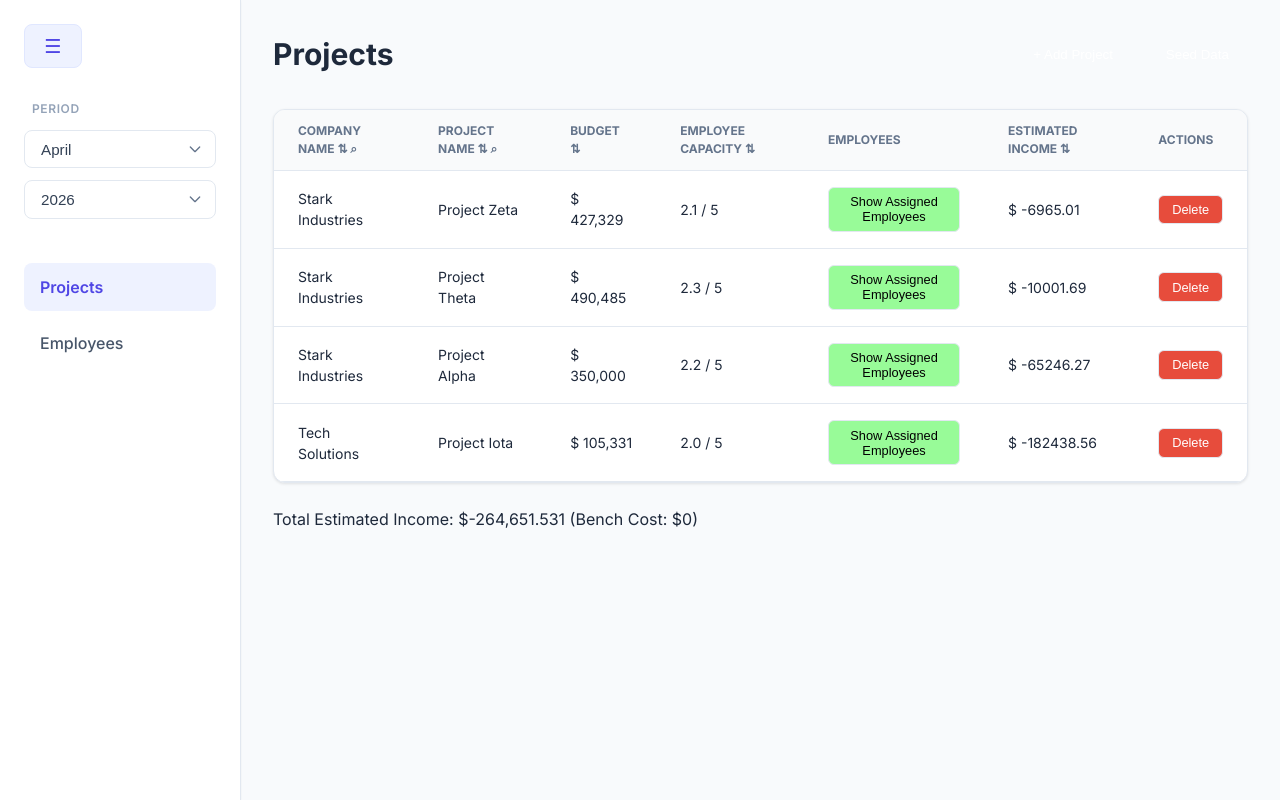
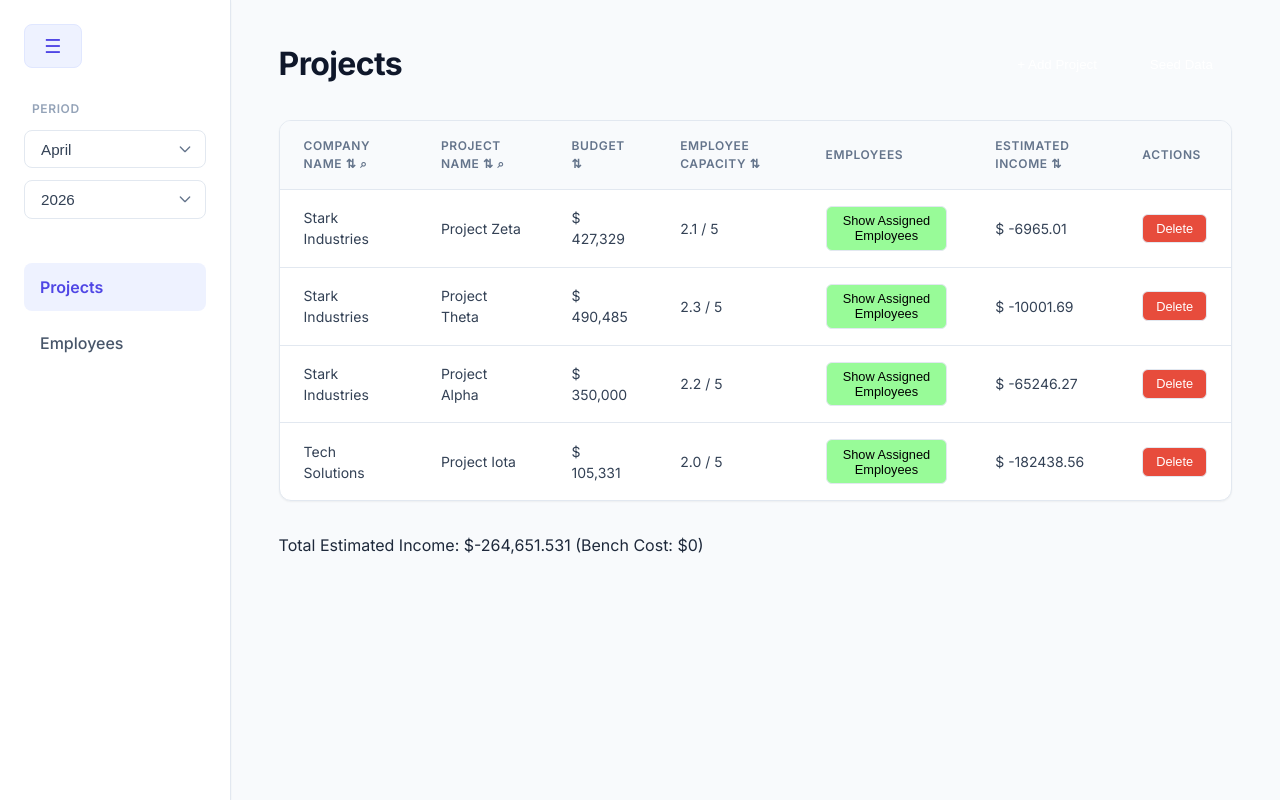
Before and after one commit to kanykeizulumova/Employee-Project-Dashboard, a website built with webpack: page src/index.html in a window 1280 px wide. Built offline with nearby package versions, Linux system fonts and the light colour scheme.

Commit message:
refactor: update main and tables css

```diff
--- a/src/style.css
+++ b/src/style.css
@@ -204,6 +204,71 @@ nav {
     font-weight: 600;
 }
 
+/* Main Content Area */
+#main-content {
+    flex-grow: 1;
+    overflow-y: auto;
+    padding: 2.5rem 3rem;
+}
+
+.content-header {
+    display: flex;
+    justify-content: space-between;
+    align-items: center;
+    margin-bottom: 2rem;
+}
+
+h1 {
+    font-size: 2rem;
+    font-weight: 700;
+    color: var(--slate-900);
+    letter-spacing: -0.02em;
+}
+
+/* Tables */
+#projects-table-container,
+#table-container {
+    background: var(--panel-bg);
+    border-radius: var(--radius-lg);
+    border: 1px solid var(--border-color);
+    overflow: hidden;
+    box-shadow: var(--shadow-sm);
+    margin-bottom: 2rem;
+}
+
+table {
+    width: 100%;
+    border-collapse: collapse;
+    text-align: left;
+}
+
+th {
+    background-color: var(--slate-50);
+    padding: 1rem 1.5rem;
+    font-size: 0.75rem;
+    font-weight: 600;
+    text-transform: uppercase;
+    letter-spacing: 0.05em;
+    color: var(--slate-500);
+    border-bottom: 1px solid var(--border-color);
+    user-select: none;
+}
+
+td {
+    padding: 1rem 1.5rem;
+    border-bottom: 1px solid var(--border-color);
+    font-size: 0.875rem;
+    color: var(--slate-700);
+    vertical-align: middle;
+}
+
+tr:last-child td {
+    border-bottom: none;
+}
+
+tr:hover {
+    background-color: var(--slate-50);
+}
 
 
 
@@ -217,58 +282,10 @@ nav {
 
 
 
-#main-content {
-    flex-grow: 1;
-    overflow-y: auto;
-    padding: 2rem;
-}
 
-.content-header {
-    display: flex;
-    justify-content: space-between;
-    align-items: center;
-    margin-bottom: 2rem;
-}
 
-h1 {
-    font-size: 1.875rem;
-    font-weight: 700;
-}
 
-#projects-table-container,
-#table-container {
-    background: white;
-    border-radius: 12px;
-    border: 1px solid var(--border-color);
-    overflow: hidden;
-    box-shadow: 0 1px 3px rgba(0, 0, 0, 0.1);
-    margin-bottom: 1.5rem;
-}
 
-table {
-    width: 100%;
-    border-collapse: collapse;
-    text-align: left;
-}
-
-th {
-    background-color: #f9fafb;
-    padding: 0.75rem 1.5rem;
-    font-size: 0.75rem;
-    text-transform: uppercase;
-    color: var(--text-muted);
-    border-bottom: 1px solid var(--border-color);
-}
-
-td {
-    padding: 1rem 1.5rem;
-    border-bottom: 1px solid var(--border-color);
-    font-size: 0.875rem;
-}
-
-tr:hover {
-    background-color: #f9fafb;
-}
 
 .add-btn {
     background-color: var(--primary-color);
```
